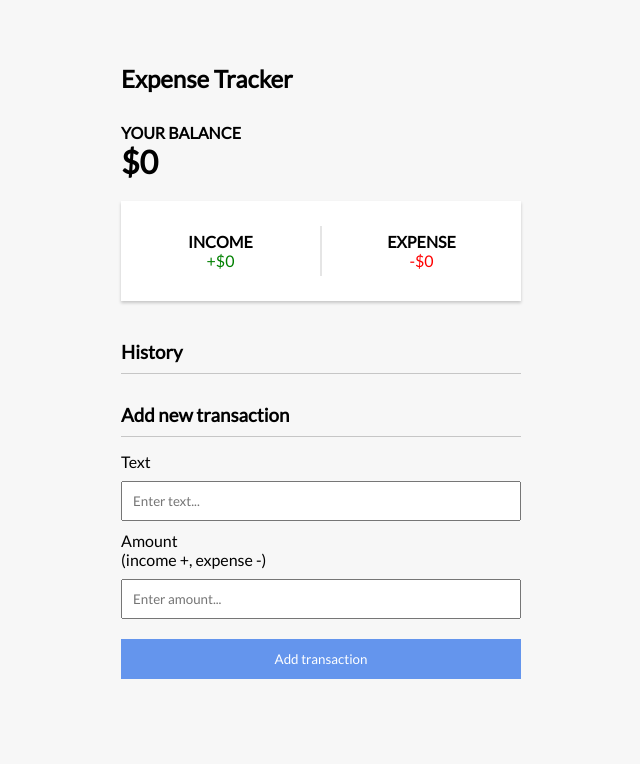
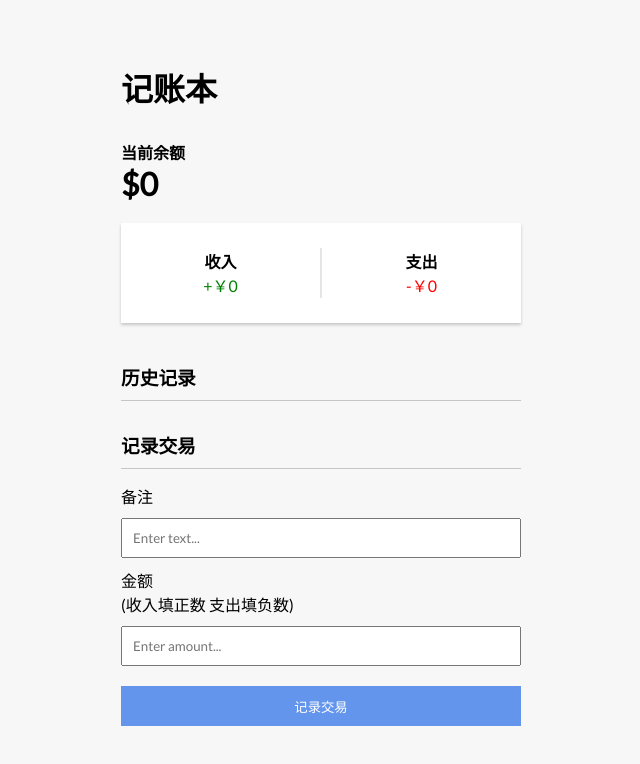
Before and after one commit to moreThanMTE/expense-tracker, a Next.js app: page / in a window 1280 px wide. Shown: the top 764 px of the page, without its empty margins (319-959 px from the left). Built offline with nearby package versions, Linux system fonts and the light colour scheme.

Commit message:
本土化 优化文件结构 添加preload.js

```diff
--- a/app/@components/addNew.tsx
+++ b/app/@components/addNew.tsx
@@ -30,12 +30,12 @@ export default function AddNew({ tracker }: any) {
 
   return (
     <>
-      <h3>Add new transaction</h3>
+      <h3>记录交易</h3>
       <form onSubmit={handleSubmit}>
-        <p>Text</p>
+        <p>备注</p>
         <input type="text" placeholder="Enter text..." className={style.Input} value={formText} onChange={textChange} />
-        <p>Amount</p>
-        <p>(income +, expense -)</p>
+        <p>金额</p>
+        <p>(收入填正数 支出填负数)</p>
         <input type="text" placeholder="Enter amount..." className={style.Input} value={formAmount === 0 ? '' : formAmount} onChange={amountChange} />
         <button type="submit" style={{
           width: '100%',
@@ -45,7 +45,7 @@ export default function AddNew({ tracker }: any) {
           color: 'white',
           marginTop: '10px'
         }}
-          disabled={formText === '' && formAmount === 0 || '' ? true : false}>Add transaction</button>
+          disabled={formText === '' && formAmount === 0 || '' ? true : false}>记录交易</button>
       </form>
     </>
   )
--- a/app/@components/header.tsx
+++ b/app/@components/header.tsx
@@ -1,7 +1,7 @@
 'use client'
 
 export default function Header() {
-  return <h2 style={{
+  return <h1 style={{
     marginBottom: '30px'
-  }}>Expense Tracker</h2>
+  }}>记账本</h1>
 }
--- a/app/@components/history.tsx
+++ b/app/@components/history.tsx
@@ -3,7 +3,7 @@ export default function History({ tracker }: any) {
     <div style={{
       marginBottom: '30px'
     }}>
-      <h3>History</h3>
+      <h3>历史记录</h3>
       <ul>
         {tracker.liItem}
       </ul>
--- a/app/@components/in&out.tsx
+++ b/app/@components/in&out.tsx
@@ -2,17 +2,17 @@ export default function InAndOut({ tracker }: any) {
   return (
     <div className="back">
       <div className="block">
-        <h4>income</h4>
+        <h4>收入</h4>
         <p style={{
           color: 'green'
-        }}>+${tracker.income}</p>
+        }}>+￥{tracker.income}</p>
       </div>
       <div className="line"></div>
       <div className="block">
-        <h4>expense</h4>
+        <h4>支出</h4>
         <p style={{
           color: 'red'
-        }}>-${tracker.expense}</p>
+        }}>-￥{tracker.expense}</p>
       </div>
     </div>
   )
--- a/app/@components/showBalance.tsx
+++ b/app/@components/showBalance.tsx
@@ -3,7 +3,7 @@
 export default function ShowBalance({ tracker }: any) {
   return (
     <>
-      <h4>your balance</h4>
+      <h4>当前余额</h4>
       <h1 style={{
         marginBottom: '20px'
       }}>${tracker.amount}</h1>
--- a/electron.js
+++ b/electron/electron.js
@@ -11,14 +11,14 @@ function createWindow() {
     minHeight: 750,
     autoHideMenuBar: true,
     title: "expenseTracker",
-    icon: path.join(__dirname, 'out', 'favicon.png'),
+    icon: path.join(__dirname, '../out', 'favicon.png'),
     webPreferences: {
       preload: path.join(__dirname, 'preload.js'),
       nodeIntegration: true,
     },
   });
 
-  mainWindow.loadFile(path.join(__dirname, 'out', 'index.html'));
+  mainWindow.loadFile(path.join(__dirname, '../out', 'index.html'));
 
   mainWindow.on('closed', function () {
     mainWindow = null;
--- /dev/null
+++ b/electron/preload.js
@@ -0,0 +1,6 @@
+Object.defineProperty(document, 'title', {
+  set: function (value) {
+    console.log("阻止了标题修改：", value);
+    // 阻止前端修改标题
+  }
+});
--- a/package.json
+++ b/package.json
@@ -7,7 +7,7 @@
     "dev": "next dev",
     "build": "next build",
     "start": "next start",
-		"electron": "electron electron.js",
+    "electron": "electron electron/electron.js",
     "postinstall": "electron-builder install-app-deps",
     "dist": "electron-builder"
   },
```
